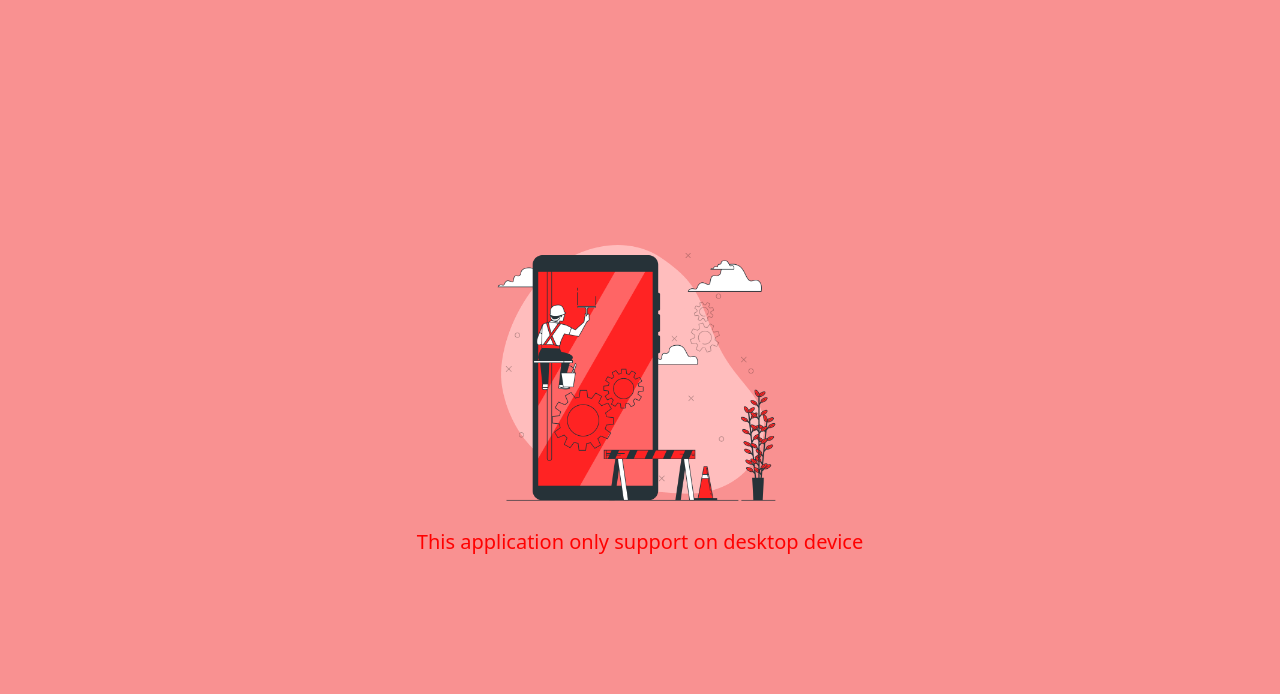
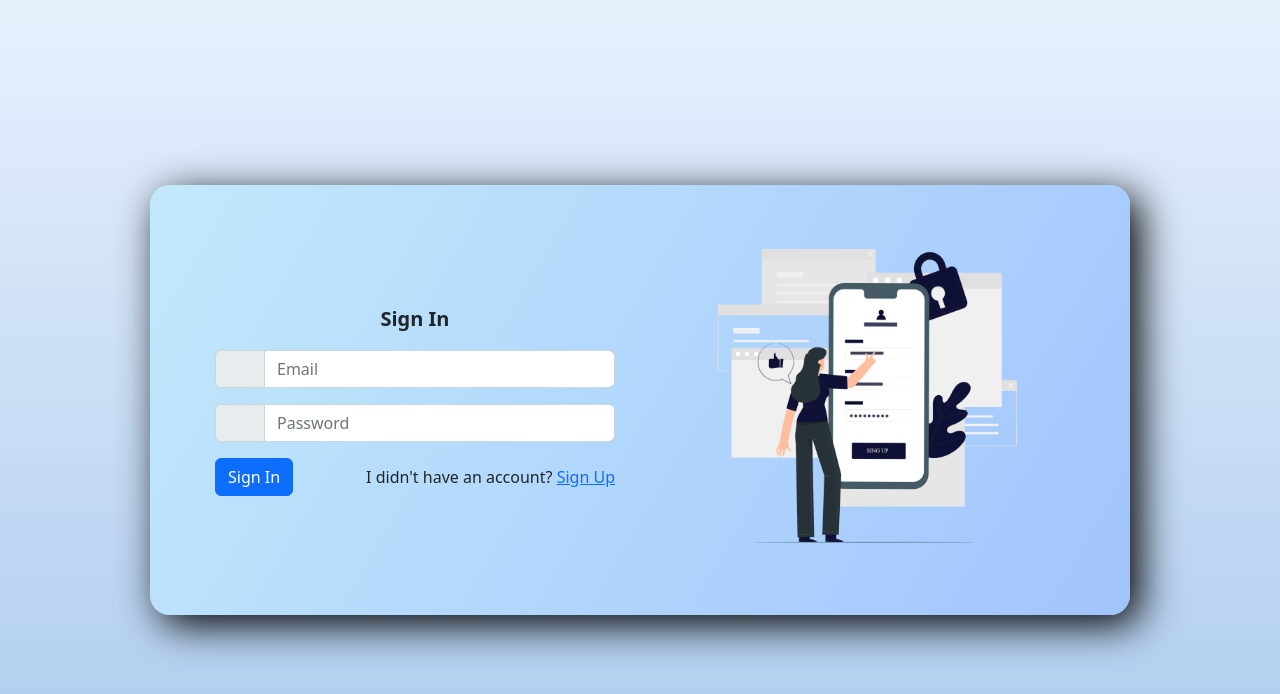
Before and after one commit to Praveenkumark17/E_commerce_react_app, a React (Create React App) app in the folder frontend/: page / in a window 1280 px wide. Shown: the top 694 px of the page. Built offline with nearby package versions, Linux system fonts and the light colour scheme; some icons are missing.

Commit message:
device check removed

```diff
--- a/frontend/src/App.js
+++ b/frontend/src/App.js
@@ -7,9 +7,7 @@ function App() {
   return (
     <>
       <div className={app_style.main}>
-        <DeviceCheck>
-          <Routerrs />
-        </DeviceCheck>
+        <Routerrs />
       </div>
     </>
   );
```
